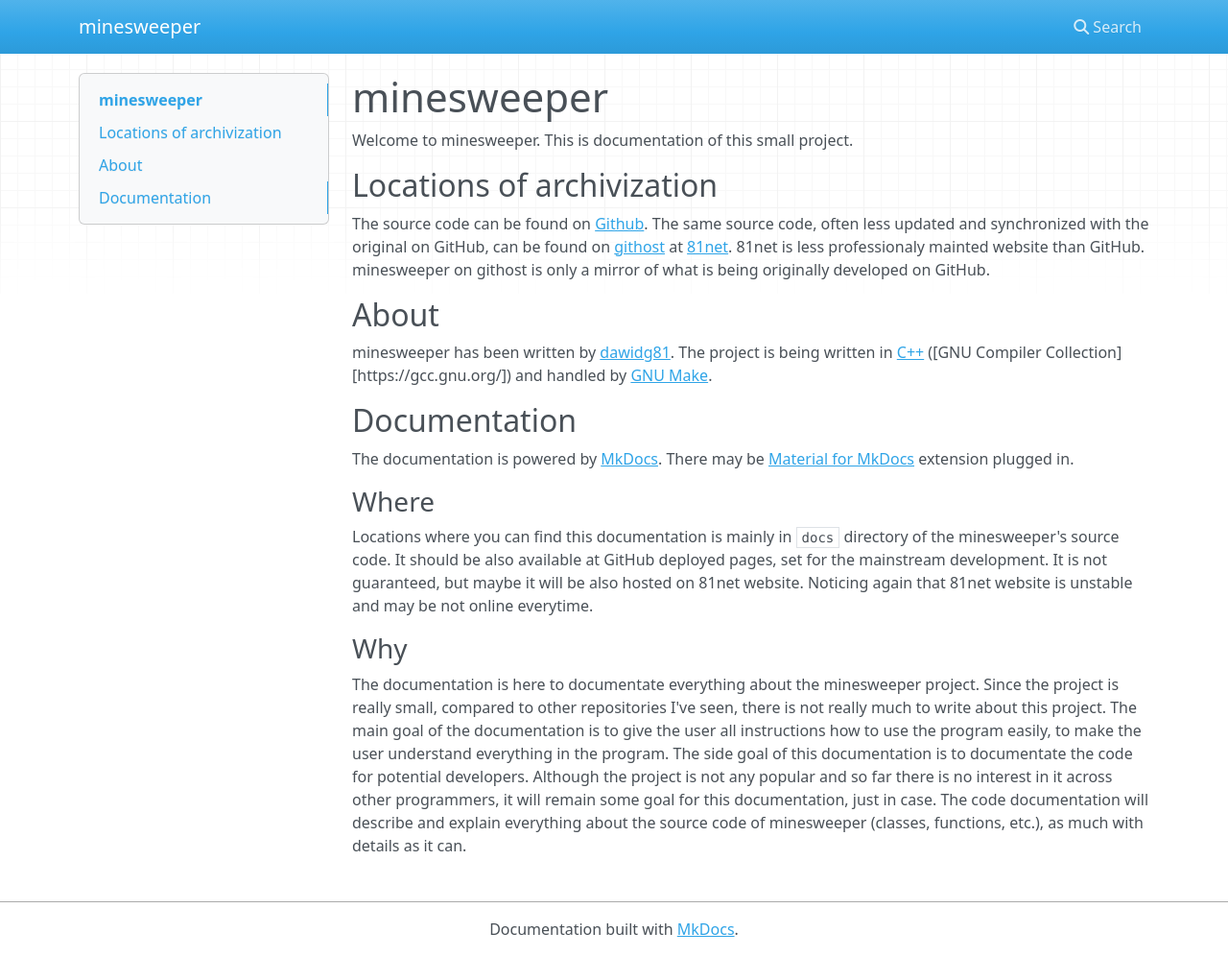
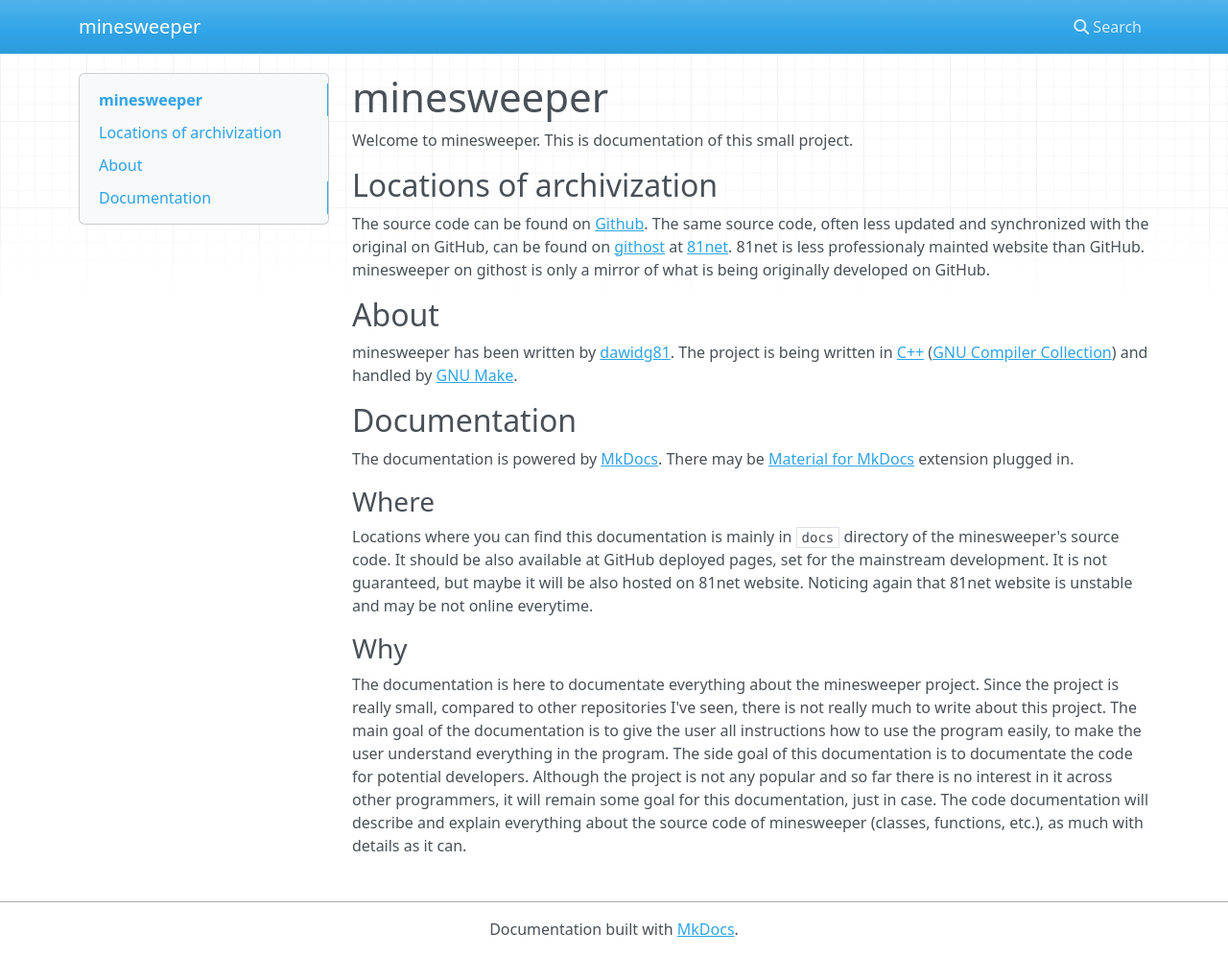
Before and after one commit to dawidg81/minesweeper, an MkDocs documentation site: the page built from docs/docs/index.md, in a window 1280 px wide and 996 px high. Shown: the whole window at 96% size. Built offline with MkDocs 1.6.1, drawn with Linux system fonts in a browser that asks for light colours; nearby versions of some CDN libraries.

Commit message:
Fixed markdown syntax

```diff
--- a/docs/docs/index.md
+++ b/docs/docs/index.md
@@ -11,7 +11,7 @@ The same source code, often less updated and synchronized with the original on G
 ## About
 
 minesweeper has been written by [dawidg81](https://github.com/dawidg81).
-The project is being written in [C++](https://isocpp.org/) ([GNU Compiler Collection][https://gcc.gnu.org/]) and handled by [GNU Make](https://www.gnu.org/software/make/).
+The project is being written in [C++](https://isocpp.org/) ([GNU Compiler Collection](https://gcc.gnu.org/)) and handled by [GNU Make](https://www.gnu.org/software/make/).
 
 ## Documentation
 
```
